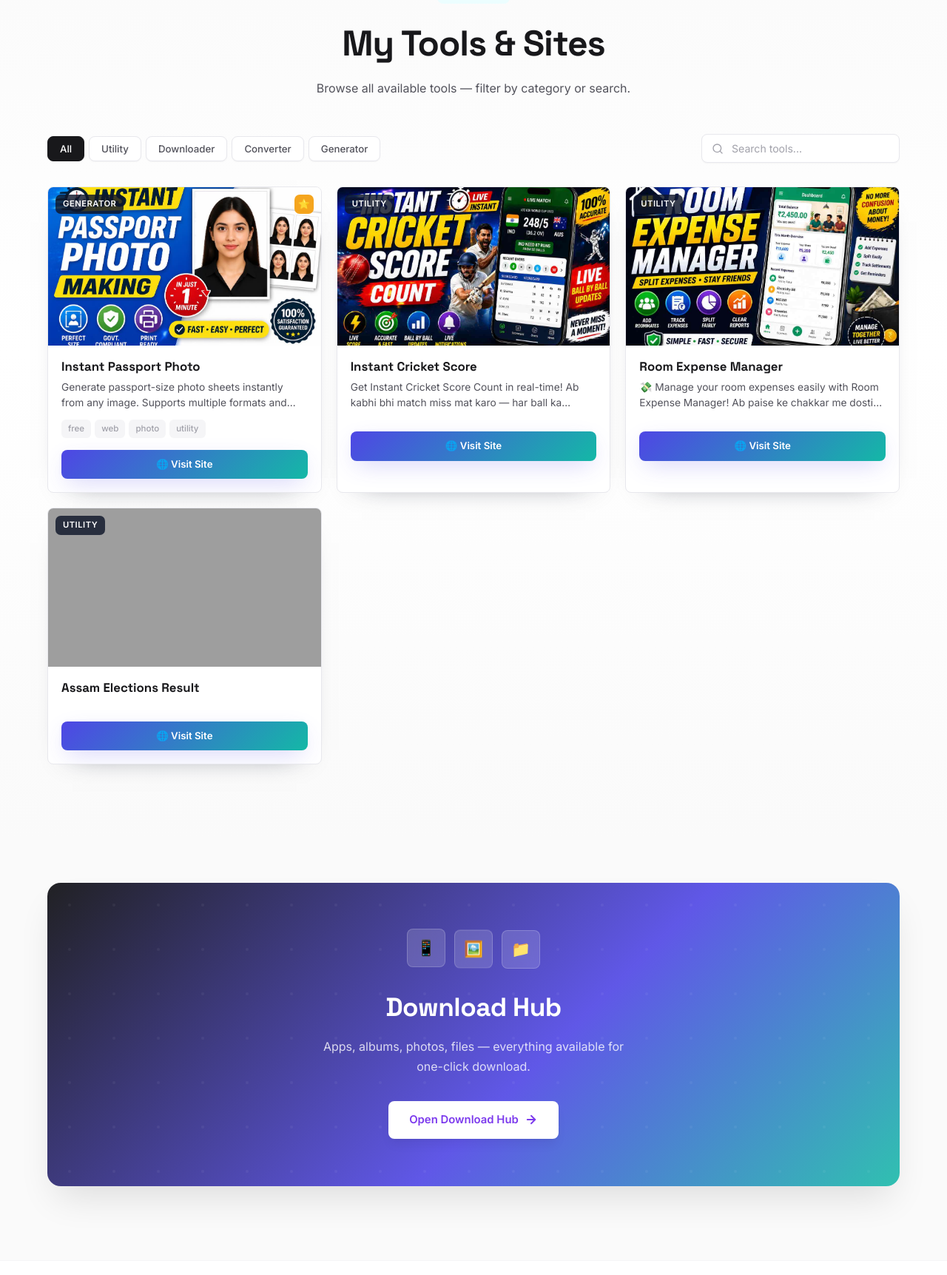
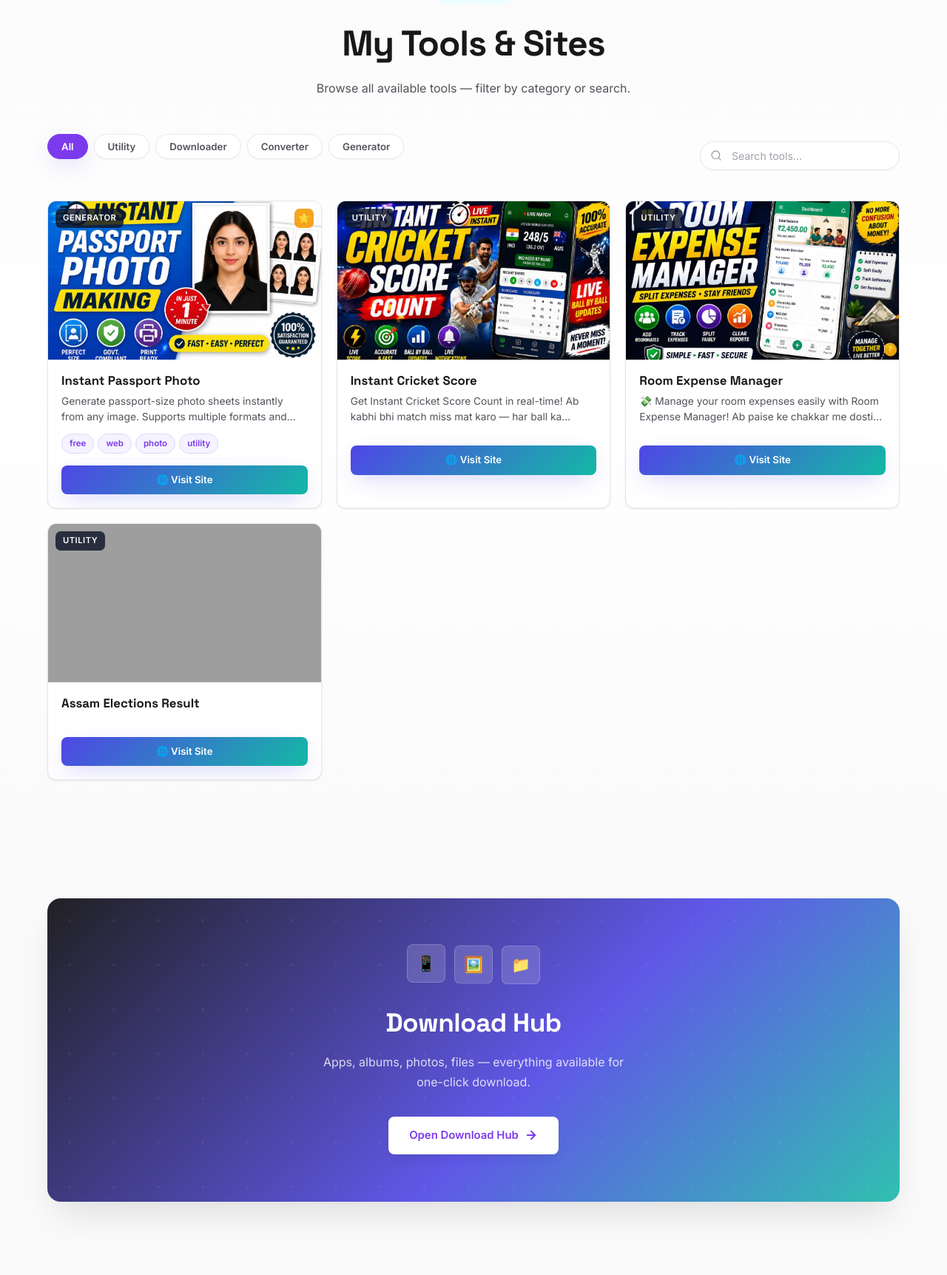
Before and after one commit to SanuwarBuilds/sanuwar-tools, a Flask app: page / in a window 1280 px wide. Shown: the part 1067-2790 px from the top of the page at 74% size. Run offline with Flask 3, Linux system fonts and the light colour scheme; some libraries are stand-ins or nearby versions; grey boxes are pictures that could not be loaded.

Commit message:
design: upgrade tools card hover states, filter capsules, search capsule, and tag badges for a premium cohesive look

```diff
--- a/static/assets/css/style.css
+++ b/static/assets/css/style.css
@@ -991,33 +991,35 @@ input, select, textarea { font-size: 16px; font-family: inherit; }
 
 .filter-bar {
   display: flex;
-  gap: 6px;
+  gap: 8px;
   flex-wrap: wrap;
+  margin-bottom: 24px;
 }
 
 .filter-btn {
-  padding: 8px 16px;
-  border-radius: var(--r-sm);
+  padding: 8px 18px;
+  border-radius: var(--r-full);
   font-size: 0.83rem;
-  font-weight: 500;
+  font-weight: 600;
   background: var(--bg);
   color: var(--text-secondary);
   border: 1px solid var(--border);
   transition: all var(--t-fast);
   box-shadow: var(--shadow-xs);
+  cursor: pointer;
 }
 
 .filter-btn:hover {
-  background: #ecfeff;
-  color: #0f766e;
-  border-color: rgba(20,184,166,0.28);
+  background: var(--accent-light);
+  color: var(--accent);
+  border-color: var(--accent-border);
 }
 
 .filter-btn.active {
-  background: var(--gray-900);
+  background: var(--accent);
   color: #fff;
-  border-color: var(--gray-900);
-  box-shadow: 0 12px 28px -18px rgba(24,24,27,0.8);
+  border-color: var(--accent);
+  box-shadow: var(--shadow-purple);
 }
 
 .search-wrap {
@@ -1036,8 +1038,8 @@ input, select, textarea { font-size: 16px; font-family: inherit; }
 
 .search-wrap input {
   width: 100%;
-  padding: 10px 16px 10px 40px;
-  border-radius: var(--r-sm);
+  padding: 10px 16px 10px 42px;
+  border-radius: var(--r-full);
   border: 1px solid var(--border);
   background: var(--bg);
   color: var(--text);
@@ -1066,17 +1068,19 @@ input, select, textarea { font-size: 16px; font-family: inherit; }
 .tool-card {
   background: var(--bg);
   border: 1px solid var(--border);
-  border-radius: var(--r-sm);
+  border-radius: var(--r-md);
   overflow: hidden;
-  transition: all var(--t-normal);
+  transition: transform var(--t-normal), box-shadow var(--t-normal), border-color var(--t-fast);
   position: relative;
-  box-shadow: 0 14px 38px -34px rgba(15,23,42,0.8);
+  box-shadow: var(--shadow-sm);
+  display: flex;
+  flex-direction: column;
 }
 
 .tool-card:hover {
-  transform: translateY(-5px);
-  box-shadow: 0 24px 58px -34px rgba(15,23,42,0.82);
-  border-color: rgba(20,184,166,0.32);
+  transform: translateY(-6px);
+  box-shadow: 0 20px 40px -15px rgba(99, 102, 241, 0.15), var(--shadow-lg);
+  border-color: var(--accent);
 }
 
 .tool-card-thumb {
@@ -1162,12 +1166,13 @@ input, select, textarea { font-size: 16px; font-family: inherit; }
 }
 
 .tool-tag {
-  padding: 3px 9px;
-  background: var(--bg-muted);
-  color: var(--text-muted);
+  padding: 3px 10px;
+  background: var(--accent-light);
+  color: var(--accent);
   font-size: 0.72rem;
-  font-weight: 500;
-  border-radius: 6px;
+  font-weight: 600;
+  border-radius: var(--r-full);
+  border: 1px solid var(--accent-border);
 }
 
 .tool-card-actions {
```
